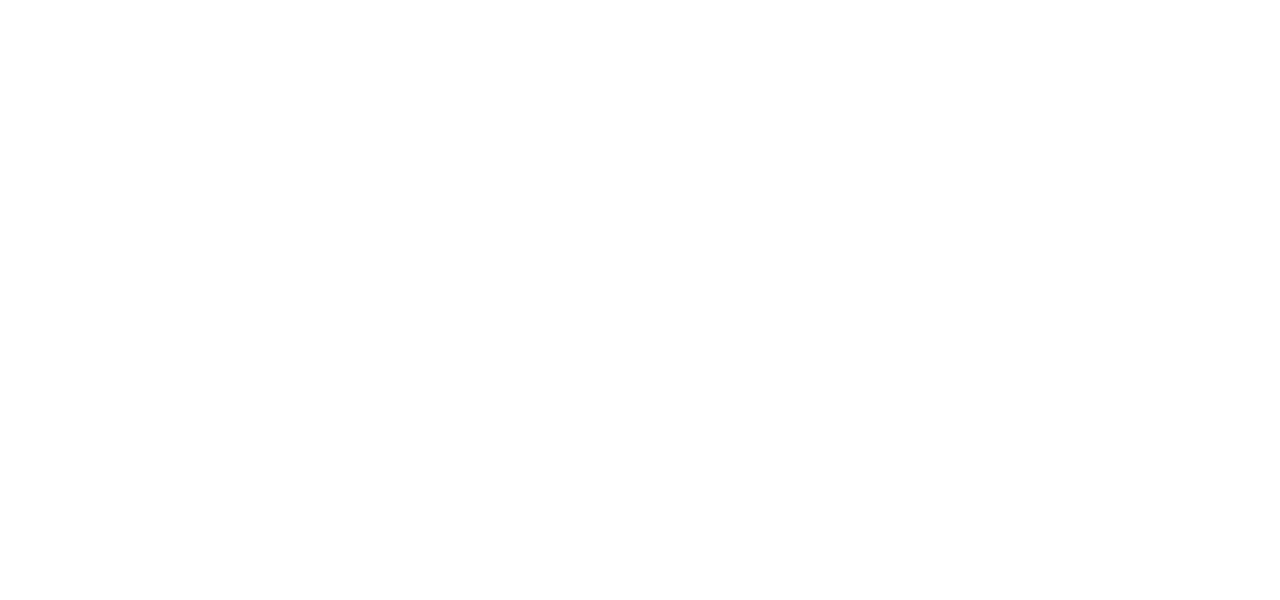
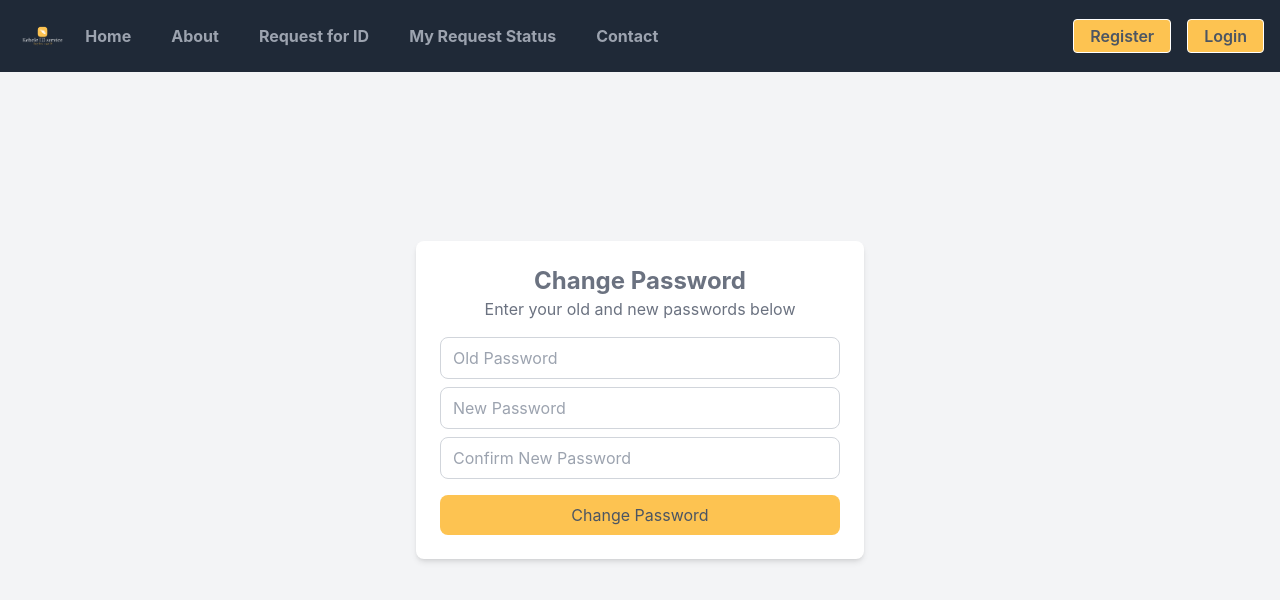
Before and after one commit to abel12-tech/kebele-id-service, a React (Create React App) app: page /change-password in a window 1280 px wide. Before the commit this address had no page. Shown: the top 600 px of the page. Built offline with nearby package versions, Linux system fonts and the light colour scheme.

Commit message:
all thing is completed

```diff
--- a/src/App.js
+++ b/src/App.js
@@ -12,6 +12,7 @@
 import UpdateProfile from "./pages/UpdateProfile";
 import ForgetPassword from "./pages/ForgetPassword";
 import ResetPassword from "./pages/ResetPassword";
+import ChangePassword from "./pages/ChangePassword";
 
 const App = () => {
   return (
@@ -27,6 +28,7 @@
         <Route path="/my-request-status" element={<MyRequestStatus />} />
         <Route path="/request-for-id" element={<RequestForId />} />
         <Route path="/forget-password" element={<ForgetPassword />} />
+        <Route path="/change-password" element={<ChangePassword />} />
         <Route path="/reset-password/:token" element={<ResetPassword />} />
         <Route path="/login" element={<Login />} />
       </Routes>
--- a/src/components/Navbar.jsx
+++ b/src/components/Navbar.jsx
@@ -10,7 +10,7 @@
   selectResidentInfo,
 } from "../features/authentication/slice/authSlice";
 import { useGetNotificationQuery } from "../features/apply/api/applyApi";
-import { RiLockPasswordLine } from "react-icons/ri";
+import { FaExchangeAlt } from "react-icons/fa";
 
 const Navbar = () => {
   const [showMenu, setShowMenu] = useState(false);
@@ -193,11 +193,11 @@
                 </li>
                 <li className="flex">
                   <Link
-                    to="/forget-password"
+                    to="/change-password"
                     className="inline-flex items-center w-full px-2 py-1 text-sm font-semibold transition-colors duration-150 rounded-md hover:bg-gray-100 hover:text-gray-800 dark:hover:bg-gray-800 dark:hover:text-gray-200"
                   >
-                    <RiLockPasswordLine className="w-4 h-4 mr-3" />
-                    <span>Forget Password</span>
+                    <FaExchangeAlt className="w-4 h-4 mr-3" />
+                    <span>Change Password</span>
                   </Link>
                 </li>
                 <li className="flex">
--- a/src/features/authentication/api/authApi.js
+++ b/src/features/authentication/api/authApi.js
@@ -48,6 +48,13 @@
         body: data,
       }),
     }),
+    changePassword: builder.mutation({
+      query: (data) => ({
+        url: `/resident/change-password`,
+        method: "POST",
+        body: data,
+      }),
+    }),
     resetPassword: builder.mutation({
       query: (data) => ({
         url: `/resident/reset-password/${data.token}`,
@@ -65,4 +72,5 @@
   useUpdateProfileMutation,
   useForgetPasswordMutation,
   useResetPasswordMutation,
+  useChangePasswordMutation,
 } = authApi;
--- /dev/null
+++ b/src/pages/ChangePassword.jsx
@@ -0,0 +1,111 @@
+import React, { useState } from "react";
+import { useNavigate } from "react-router-dom";
+import { ToastContainer, toast } from "react-toastify";
+import "react-toastify/dist/ReactToastify.css";
+import { useChangePasswordMutation } from "../features/authentication/api/authApi";
+import Navbar from "../components/Navbar";
+
+const ChangePassword = () => {
+  const navigate = useNavigate();
+  const [oldPassword, setOldPassword] = useState("");
+  const [newPassword, setNewPassword] = useState("");
+  const [confirmPassword, setConfirmPassword] = useState("");
+  const [changePassword, { isLoading, isSuccess, isError, error }] =
+    useChangePasswordMutation();
+
+  const handleOldPasswordChange = (e) => {
+    setOldPassword(e.target.value);
+  };
+
+  const handleNewPasswordChange = (e) => {
+    setNewPassword(e.target.value);
+  };
+
+  const handleConfirmPasswordChange = (e) => {
+    setConfirmPassword(e.target.value);
+  };
+
+  const handleSubmit = async (e) => {
+    e.preventDefault();
+    if (newPassword !== confirmPassword) {
+      toast.error("New password and confirm password do not match");
+      return;
+    }
+    try {
+      await changePassword({ oldPassword, newPassword }).unwrap();
+      toast.success("Password changed successfully!");
+      navigate("/profile");
+    } catch (err) {
+      console.error("Failed to change password:", err);
+      toast.error("Failed to change password");
+    }
+  };
+
+  return (
+    <>
+      <Navbar />
+      <div className="min-h-screen bg-gray-100">
+        <div className="flex items-center justify-center min-h-screen px-4 py-8 sm:px-8 md:px-16">
+          <div className="bg-white p-6 rounded-lg shadow-md w-full max-w-md">
+            <ToastContainer position="top-right" autoClose={2000} />
+            <form onSubmit={handleSubmit} className="space-y-4">
+              <div className="text-center">
+                <h1 className="text-2xl font-bold text-gray-500">
+                  Change Password
+                </h1>
+                <p className="text-gray-500">
+                  Enter your old and new passwords below
+                </p>
+              </div>
+              <div className="flex flex-col space-y-2">
+                <input
+                  type="password"
+                  value={oldPassword}
+                  onChange={handleOldPasswordChange}
+                  placeholder="Old Password"
+                  className="rounded-lg border-gray-300 border px-3 py-2 w-full"
+                  required
+                />
+                <input
+                  type="password"
+                  value={newPassword}
+                  onChange={handleNewPasswordChange}
+                  placeholder="New Password"
+                  className="rounded-lg border-gray-300 border px-3 py-2 w-full"
+                  required
+                />
+                <input
+                  type="password"
+                  value={confirmPassword}
+                  onChange={handleConfirmPasswordChange}
+                  placeholder="Confirm New Password"
+                  className="rounded-lg border-gray-300 border px-3 py-2 w-full"
+                  required
+                />
+              </div>
+              <div className="flex items-center justify-center mt-4">
+                <button
+                  type="submit"
+                  className="w-full rounded-lg bg-[#FDC351] text-gray-600 hover:bg-[#d1ae67] px-4 py-2"
+                  disabled={isLoading}
+                >
+                  {isLoading ? "Changing..." : "Change Password"}
+                </button>
+              </div>
+              {isSuccess && (
+                <p className="mt-4 text-green-500">
+                  Password changed successfully!
+                </p>
+              )}
+              {isError && (
+                <p className="mt-4 text-red-500">Error: {error.message}</p>
+              )}
+            </form>
+          </div>
+        </div>
+      </div>
+    </>
+  );
+};
+
+export default ChangePassword;
--- a/src/pages/Login.jsx
+++ b/src/pages/Login.jsx
@@ -3,7 +3,7 @@
 import { useLoginMutation } from "../features/authentication/api/authApi";
 import { useDispatch } from "react-redux";
 import { setTokenOnLogin } from "../features/authentication/slice/authSlice";
-import { useNavigate } from "react-router-dom";
+import { useNavigate, Link } from "react-router-dom";
 import { ToastContainer, toast } from "react-toastify";
 import "react-toastify/dist/ReactToastify.css";
 
@@ -85,6 +85,11 @@
                 onChange={(e) => setPassword(e.target.value)}
               />
             </div>
+            <div className="text-right">
+              <Link to="/forget-password" className="text-sm text-blue-500 hover:underline">
+                Forgot Password?
+              </Link>
+            </div>
             <div>
               <button
                 type="submit"
```
